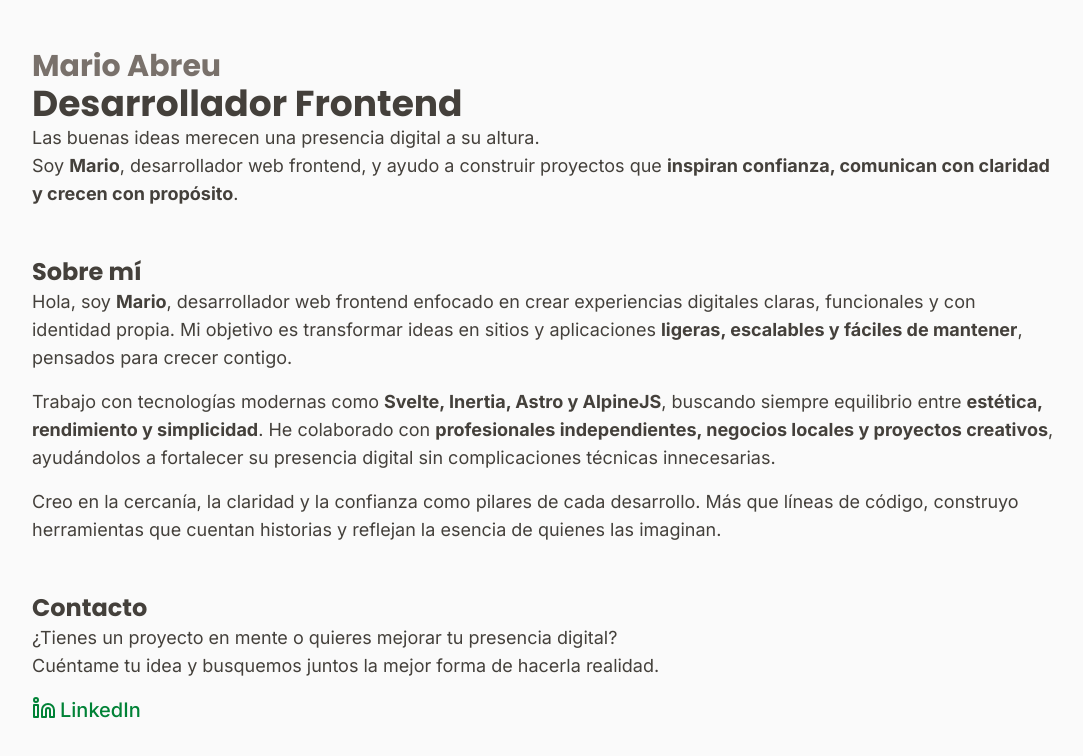
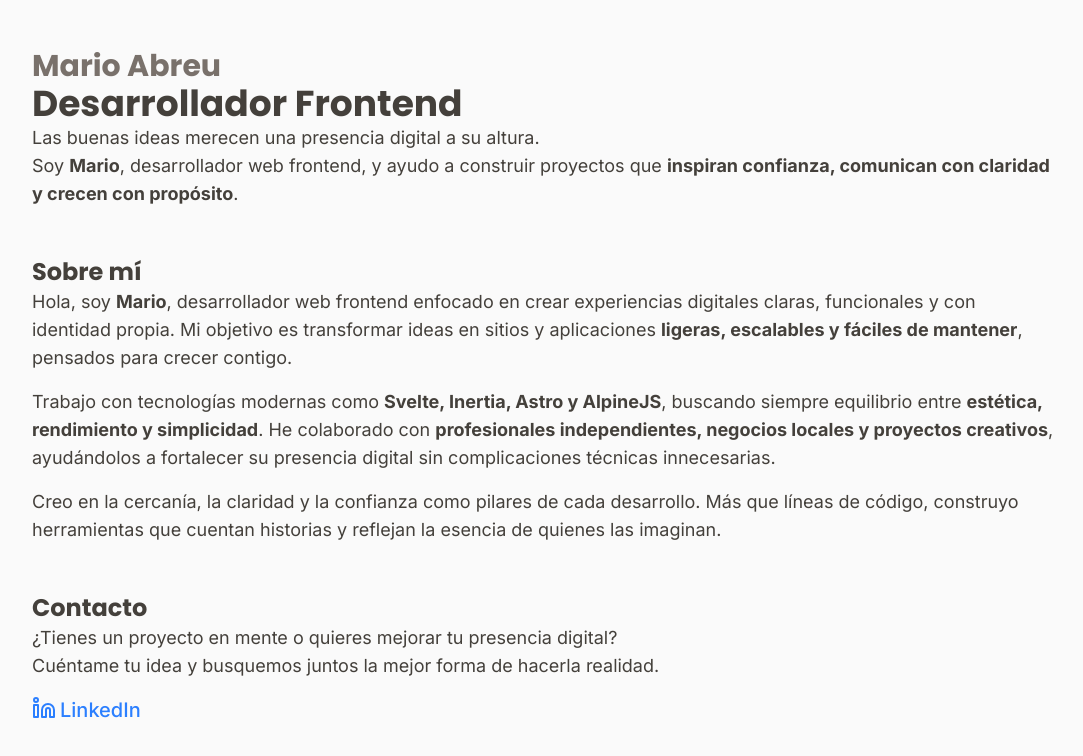
Before and after one commit to Max131/portfolio, an Astro site: page / in a window 1280 px wide. Shown: the whole page, without its empty margins (96-1179 px from the left). Built offline with nearby package versions, Linux system fonts and the light colour scheme; Astro itself is replaced by a stand-in of ours.

Commit message:
style(index.astro): cambiar el color del texto de verde a azul en los enlaces de contacto

```diff
--- a/src/pages/index.astro
+++ b/src/pages/index.astro
@@ -34,7 +34,7 @@ const t = useTranslation(Astro.currentLocale);
 				contactItems.map((item) => (
 					<li>
 						<a
-							class="inline-flex gap-1 items-base text-green-700"
+							class="inline-flex gap-1 items-base text-blue-500"
 							href={item.link}
 							target="_blank"
 							rel="noopener noreferrer"
```
